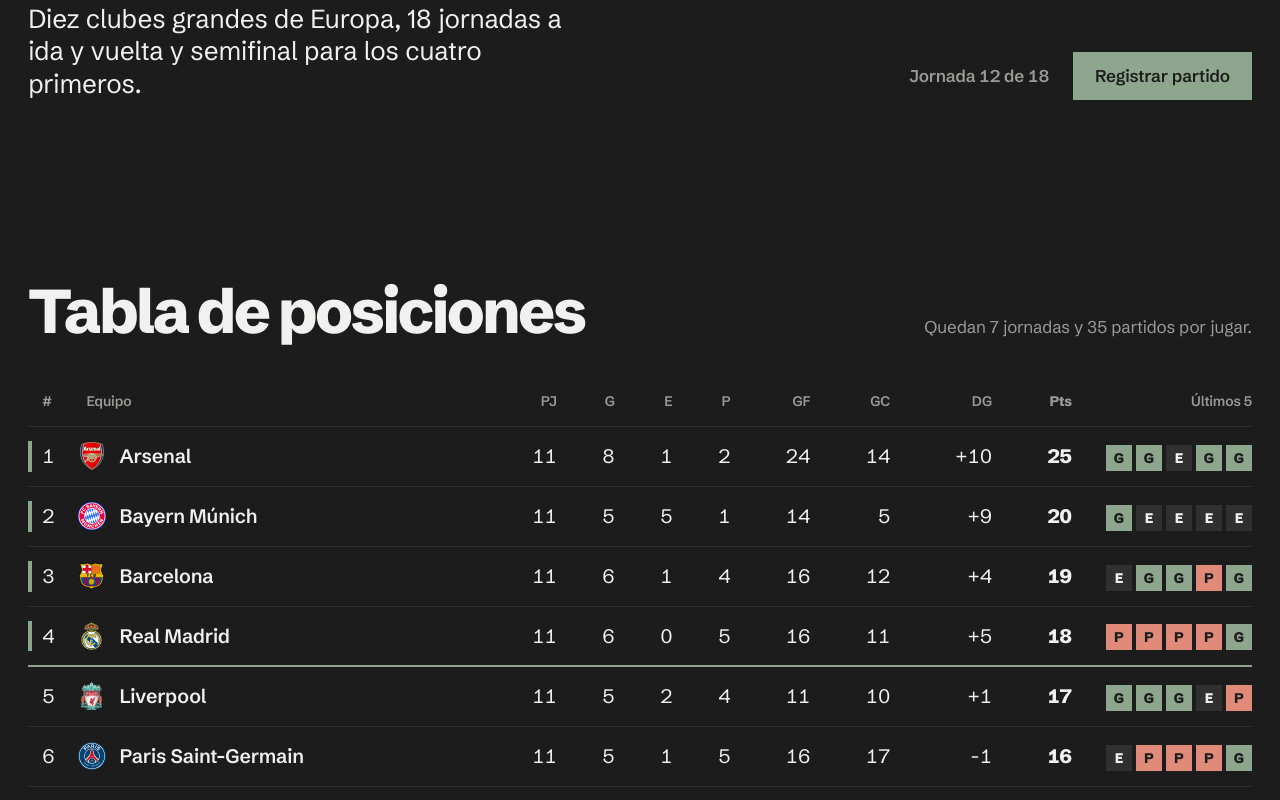
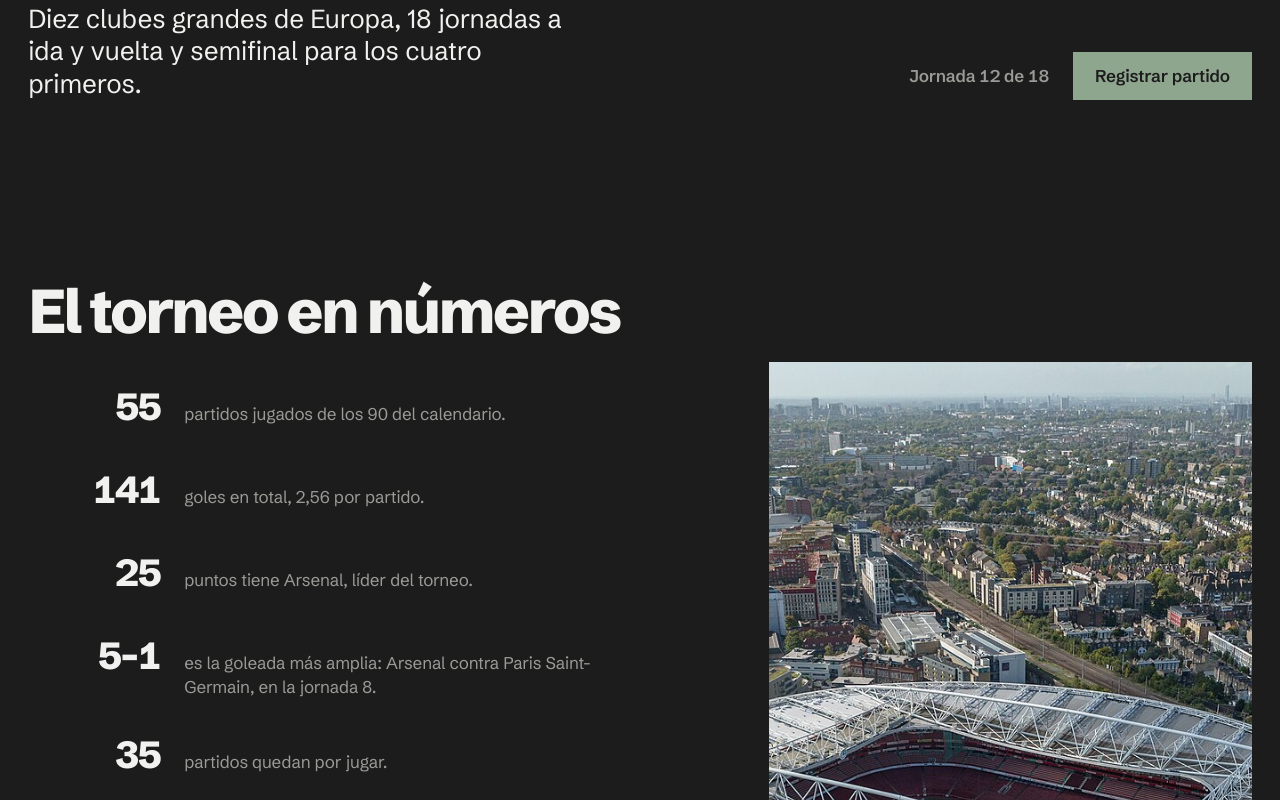
Before and after one commit to camilovisbal/panel-futbol, a React (Vite) app: page / in a window 1280 px wide. Shown: the part 560-1360 px from the top of the page. Built offline with nearby package versions, Linux system fonts and the light colour scheme.

Commit message:
Agrega resumen del torneo en cifras y pie de página

```diff
--- a/src/App.jsx
+++ b/src/App.jsx
@@ -16,7 +16,9 @@
   getSemifinalPairs,
   SEMIFINAL_SPOTS,
 } from "./utils/standings.js";
+import { getTournamentSummary } from "./utils/summary.js";
 import Header from "./components/Header.jsx";
+import TournamentSummary from "./components/TournamentSummary.jsx";
 import StandingsTable from "./components/StandingsTable.jsx";
 import SemifinalBracket from "./components/SemifinalBracket.jsx";
 import MatchForm from "./components/MatchForm.jsx";
@@ -25,6 +27,7 @@
 import MatchHistory from "./components/MatchHistory.jsx";
 import TeamList from "./components/TeamList.jsx";
 import TeamModal from "./components/TeamModal.jsx";
+import Footer from "./components/Footer.jsx";
 import "./App.css";
 
 const teamsById = Object.fromEntries(teams.map((team) => [team.id, team]));
@@ -47,6 +50,8 @@
   const standings = calculateStandings(teams, matches);
   const statusById = getQualificationStatus(standings, MATCHES_PER_TEAM);
   const semifinalPairs = getSemifinalPairs(standings);
+  const summary = getTournamentSummary(matches);
+  const biggestWin = summary.biggestWin;
   const formById = Object.fromEntries(
     teams.map((team) => [team.id, getRecentForm(team.id, matches, fixtures)])
   );
@@ -102,6 +107,18 @@
       <Header currentRound={currentRound} totalRounds={TOTAL_ROUNDS} />
 
       <main>
+        <TournamentSummary
+          playedCount={matches.length}
+          totalCount={fixtures.length}
+          summary={summary}
+          leader={standings[0]}
+          leaderTeam={teamsById[standings[0].teamId]}
+          biggestWinTeams={
+            biggestWin && { home: teamsById[biggestWin.homeId], away: teamsById[biggestWin.awayId] }
+          }
+          biggestWinRound={biggestWin && fixturesById[biggestWin.fixtureId].round}
+        />
+
         <section className="section" id="tabla" aria-labelledby="tabla-titulo">
           <div className="section__head">
             <h2 className="section__title" id="tabla-titulo">Tabla de posiciones</h2>
@@ -185,6 +202,8 @@
         <TeamList teams={teams} standings={standings} onSelectTeam={setSelectedTeamId} />
       </main>
 
+      <Footer />
+
       {selectedTeam && (
         <TeamModal
           team={selectedTeam}
--- /dev/null
+++ b/src/components/Footer.css
@@ -0,0 +1,74 @@
+.footer {
+    overflow: hidden;
+    padding: clamp(64px, 8vw, 120px) var(--margin) 0;
+    background: var(--ink);
+    color: var(--bg);
+}
+
+.footer__row {
+    display: grid;
+    grid-template-columns: minmax(0, 5fr) minmax(0, 7fr);
+    gap: 48px;
+}
+
+.footer__links {
+    display: grid;
+    gap: 6px;
+    padding: 0;
+    list-style: none;
+}
+
+.footer__links a {
+    display: inline-block;
+    font-size: clamp(1.5rem, 1.1rem + 1.4vw, 2.25rem);
+    font-weight: 800;
+    letter-spacing: -0.04em;
+    text-decoration: none;
+    transition: transform 200ms var(--ease-out), color 200ms var(--ease-out);
+}
+
+.footer__links a:hover {
+    color: #4f6a4e;
+    transform: translateX(6px);
+}
+
+.footer__info {
+    display: grid;
+    grid-template-columns: repeat(3, minmax(0, 1fr));
+    gap: 24px;
+    font-size: 0.9375rem;
+}
+
+.footer__label {
+    margin-bottom: 6px;
+    font-weight: 800;
+}
+
+.footer__bottom {
+    display: flex;
+    flex-wrap: wrap;
+    justify-content: space-between;
+    gap: 12px;
+    margin-top: clamp(56px, 7vw, 96px);
+    font-size: var(--step-small);
+    font-weight: 600;
+}
+
+.footer__name {
+    margin: 24px -0.04em calc(-0.2em);
+    font-size: calc((100vw - 2 * var(--margin)) / 3.95);
+    font-weight: 800;
+    line-height: 0.82;
+    letter-spacing: -0.06em;
+    white-space: nowrap;
+}
+
+@media (max-width: 900px) {
+    .footer__row {
+        grid-template-columns: minmax(0, 1fr);
+    }
+
+    .footer__info {
+        grid-template-columns: minmax(0, 1fr);
+    }
+}
--- /dev/null
+++ b/src/components/Footer.jsx
@@ -0,0 +1,41 @@
+import "./Footer.css";
+
+function Footer() {
+    return (
+        <footer className="footer">
+            <div className="footer__row">
+                <ul className="footer__links">
+                    <li><a href="#tabla">Tabla de posiciones</a></li>
+                    <li><a href="#semifinal">Semifinal</a></li>
+                    <li><a href="#registrar">Registrar partido</a></li>
+                    <li><a href="#historial">Historial</a></li>
+                    <li><a href="#equipos">Equipos</a></li>
+                </ul>
+
+                <div className="footer__info">
+                    <div>
+                        <p className="footer__label">Datos</p>
+                        <p>Plantillas y técnicos de la temporada 2026/27 tomados de Wikipedia en octubre de 2026.</p>
+                    </div>
+                    <div>
+                        <p className="footer__label">Imágenes</p>
+                        <p>Los escudos pertenecen a sus clubes. Las fotos de los estadios son de Wikimedia Commons y cada una indica su autor y licencia.</p>
+                    </div>
+                    <div>
+                        <p className="footer__label">Proyecto</p>
+                        <p>Desarrollo Web, Ingeniería de Sistemas, Universidad de la Costa (CUC). Uso académico.</p>
+                    </div>
+                </div>
+            </div>
+
+            <div className="footer__bottom">
+                <p>Camilo Andrés Visbal Beltrán · 2026</p>
+                <a href="#inicio">Volver arriba</a>
+            </div>
+
+            <p className="footer__name" aria-hidden="true">Liga Élite</p>
+        </footer>
+    );
+}
+
+export default Footer;
--- /dev/null
+++ b/src/components/TournamentSummary.css
@@ -0,0 +1,79 @@
+.summary {
+    display: grid;
+    grid-template-columns: minmax(0, 7fr) minmax(0, 5fr);
+    align-items: start;
+    gap: clamp(32px, 5vw, 80px);
+}
+
+.summary__title {
+    margin-bottom: 40px;
+    font-size: var(--step-head);
+    font-weight: 800;
+    line-height: 0.95;
+    letter-spacing: -0.045em;
+}
+
+.summary__list {
+    display: grid;
+    gap: 28px;
+}
+
+.summary__row {
+    display: grid;
+    grid-template-columns: 132px minmax(0, 1fr);
+    align-items: baseline;
+    gap: 24px;
+}
+
+.summary__row dt {
+    font-size: clamp(1.75rem, 1.4rem + 1.2vw, 2.5rem);
+    font-weight: 800;
+    letter-spacing: -0.04em;
+    text-align: right;
+}
+
+.summary__row dd {
+    max-width: 40ch;
+    margin: 0;
+    color: var(--muted);
+    font-size: var(--step-body);
+}
+
+.summary__photo {
+    margin-top: 80px;
+    animation: reveal 700ms var(--ease-out) both;
+}
+
+.summary__photo img {
+    width: 100%;
+    aspect-ratio: 1;
+    object-fit: cover;
+}
+
+.summary__photo figcaption {
+    margin-top: 10px;
+    color: var(--muted);
+    font-size: var(--step-small);
+}
+
+@media (max-width: 900px) {
+    .summary {
+        grid-template-columns: minmax(0, 1fr);
+    }
+
+    .summary__photo {
+        width: 72%;
+        margin: 0 0 0 auto;
+    }
+}
+
+@media (max-width: 640px) {
+    .summary__row {
+        grid-template-columns: 88px minmax(0, 1fr);
+        gap: 16px;
+    }
+
+    .summary__row dt {
+        font-size: 1.5rem;
+    }
+}
--- /dev/null
+++ b/src/components/TournamentSummary.jsx
@@ -0,0 +1,71 @@
+import "./TournamentSummary.css";
+
+function TournamentSummary({ playedCount, totalCount, summary, leader, leaderTeam, biggestWinTeams, biggestWinRound }) {
+    const { totalGoals, averageGoals, biggestWin } = summary;
+    const hasMatches = playedCount > 0;
+
+    return (
+        <section className="section summary" aria-labelledby="resumen-titulo">
+            <div className="summary__text">
+                <h2 className="summary__title" id="resumen-titulo">El torneo en números</h2>
+
+                <dl className="summary__list">
+                    <div className="summary__row">
+                        <dt className="tabular">{playedCount}</dt>
+                        <dd>partidos jugados de los {totalCount} del calendario.</dd>
+                    </div>
+                    <div className="summary__row">
+                        <dt className="tabular">{totalGoals}</dt>
+                        <dd>
+                            {hasMatches
+                                ? `goles en total, ${averageGoals.toFixed(2).replace(".", ",")} por partido.`
+                                : "goles: todavía no se ha jugado ningún partido."}
+                        </dd>
+                    </div>
+                    <div className="summary__row">
+                        <dt className="tabular">{leader.points}</dt>
+                        <dd>
+                            {hasMatches
+                                ? `puntos tiene ${leaderTeam.name}, líder del torneo.`
+                                : "puntos tienen todos los equipos por ahora."}
+                        </dd>
+                    </div>
+                    <div className="summary__row">
+                        <dt className="tabular">
+                            {biggestWin ? `${biggestWin.homeGoals}–${biggestWin.awayGoals}` : "–"}
+                        </dt>
+                        <dd>
+                            {biggestWin
+                                ? `es la goleada más amplia: ${biggestWinTeams.home.name} contra ${biggestWinTeams.away.name}, en la jornada ${biggestWinRound}.`
+                                : "todavía no hay partidos con ganador."}
+                        </dd>
+                    </div>
+                    <div className="summary__row">
+                        <dt className="tabular">{totalCount - playedCount}</dt>
+                        <dd>partidos quedan por jugar.</dd>
+                    </div>
+                </dl>
+            </div>
+
+            {hasMatches && (
+                <figure className="summary__photo" key={leaderTeam.id}>
+                    <img
+                        src={leaderTeam.stadiumPhoto.src}
+                        alt={`Estadio ${leaderTeam.stadium}, casa del líder ${leaderTeam.name}`}
+                        width="1280"
+                        height="853"
+                        loading="lazy"
+                    />
+                    <figcaption>
+                        {leaderTeam.stadium}, casa del líder. Foto: {leaderTeam.stadiumPhoto.author},{" "}
+                        <a href={leaderTeam.stadiumPhoto.source} target="_blank" rel="noreferrer">
+                            {leaderTeam.stadiumPhoto.license}
+                        </a>
+                    </figcaption>
+                </figure>
+            )}
+        </section>
+    );
+}
+
+export default TournamentSummary;
--- /dev/null
+++ b/src/utils/summary.js
@@ -0,0 +1,21 @@
+// Cifras generales del torneo a partir de los partidos jugados.
+export function getTournamentSummary(matches) {
+    const totalGoals = matches.reduce((sum, match) => sum + match.homeGoals + match.awayGoals, 0);
+    const averageGoals = matches.length > 0 ? totalGoals / matches.length : 0;
+
+    // La goleada más amplia es la de mayor diferencia; si hay empate, la que tuvo más goles.
+    const biggestWin = matches.reduce((best, match) => {
+        const margin = Math.abs(match.homeGoals - match.awayGoals);
+        const goals = match.homeGoals + match.awayGoals;
+
+        if (margin === 0) return best;
+        if (!best) return match;
+
+        const bestMargin = Math.abs(best.homeGoals - best.awayGoals);
+        const bestGoals = best.homeGoals + best.awayGoals;
+
+        return margin > bestMargin || (margin === bestMargin && goals > bestGoals) ? match : best;
+    }, null);
+
+    return { totalGoals, averageGoals, biggestWin };
+}
```
